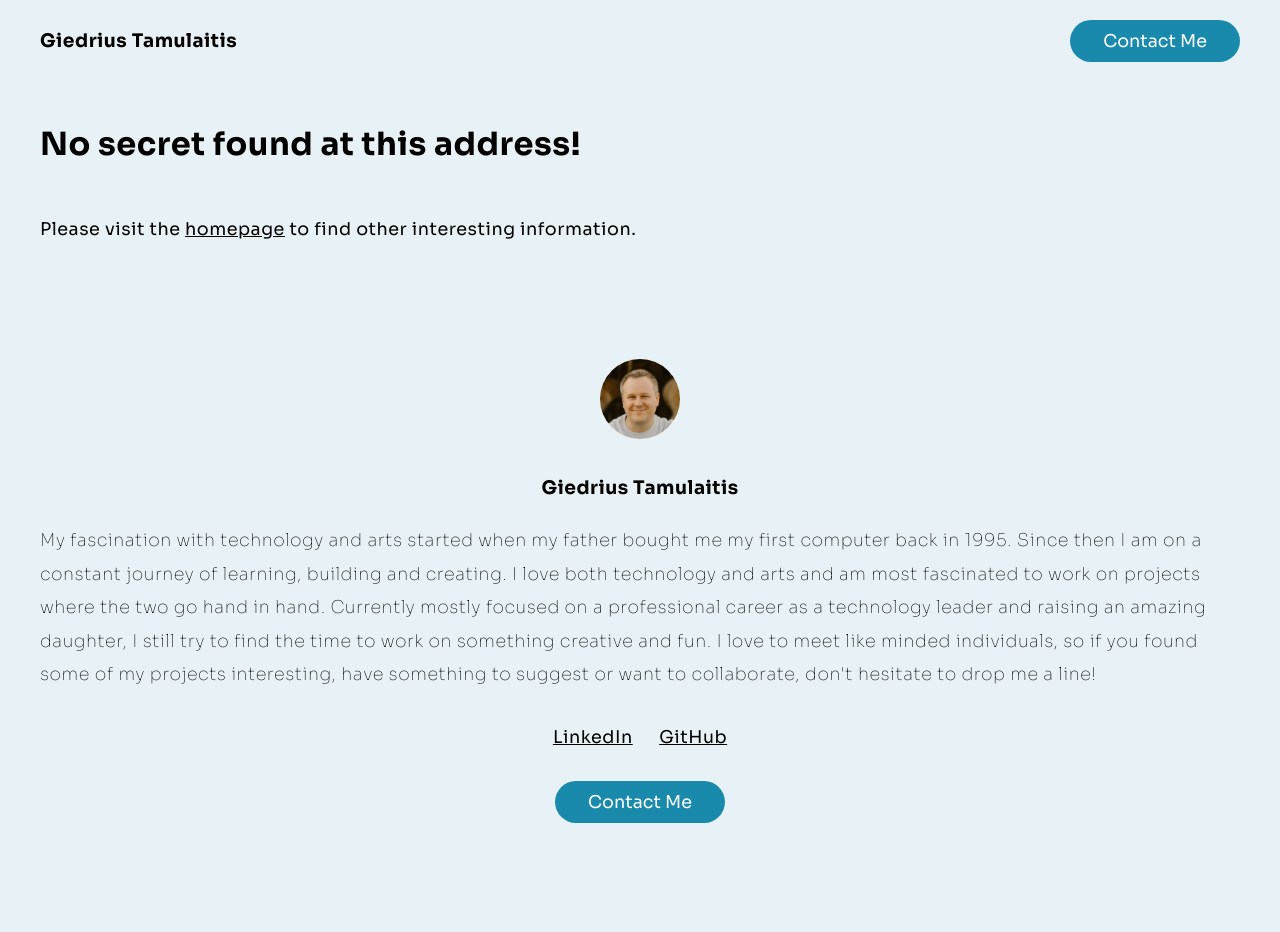
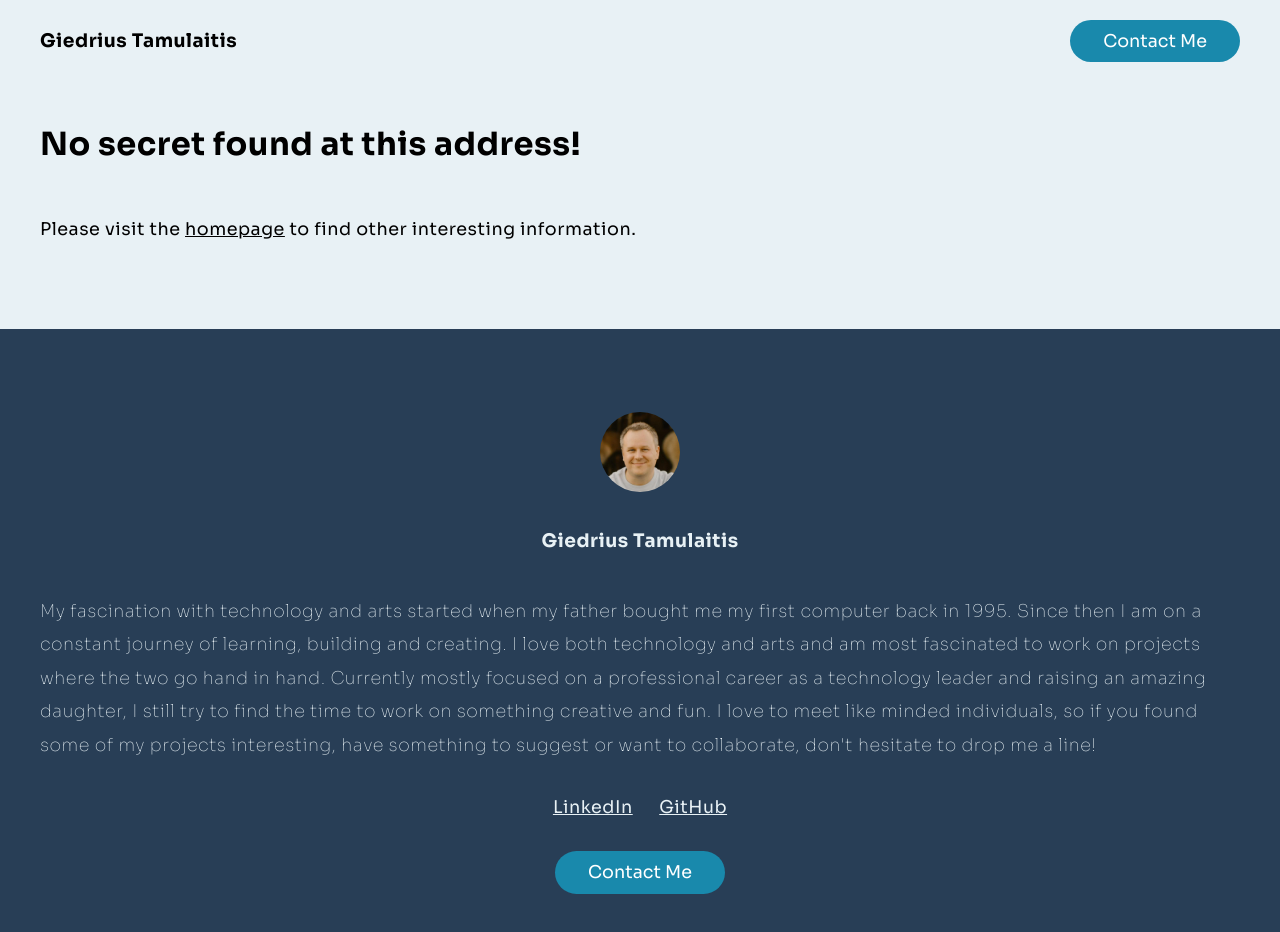
Before and after one commit to GiedriusT/tamulaitis-page, a React (Vite) app: page /secret/1 in a window 1280 px wide. Shown: the top 932 px of the page. Built offline with nearby package versions, Linux system fonts and the light colour scheme.

Commit message:
Change footer background

```diff
--- a/src/components/Layout/Footer/Footer.styles.ts
+++ b/src/components/Layout/Footer/Footer.styles.ts
@@ -1,8 +1,12 @@
 import styled from 'styled-components';
+import { COLORS } from '../../../theme/constants';
+import { PaddedContainer } from '../Layout.styles';
 
 export const FooterContainer = styled.footer`
   padding-top: calc(2 * 1.66em);
   padding-bottom: calc(4 * 1.66em);
+  background-color: ${COLORS.footerBackground};
+  color: ${COLORS.footerText};
 `;
 
 export const ProfilePictureContainer = styled.div`
@@ -20,7 +24,7 @@ export const ProfilePictureContainer = styled.div`
   }
 `;
 
-export const InfoContainer = styled.div`
+export const InfoContainer = styled(PaddedContainer)`
   padding-top: 30px;
 `;
 
@@ -46,6 +50,7 @@ export const ProfileLinks = styled.div`
 
 export const ProfileLink = styled.a`
   margin: 0 0.83rem;
+  color: ${COLORS.footerText};
 `;
 
 export const ContactButtonContainer = styled.div`
--- a/src/components/Layout/Layout.styles.ts
+++ b/src/components/Layout/Layout.styles.ts
@@ -2,8 +2,12 @@ import styled from 'styled-components';
 import { PAGE_PADDING_HORIZONTAL } from '../../theme/constants';
 
 export const LayoutContainer = styled.div`
+  width: 100%;
+  min-height: 100vh;
+`;
+
+export const PaddedContainer = styled.div`
   max-width: 1200px;
-  min-height: 100vh;
   margin-left: auto;
   margin-right: auto;
   padding-left: ${PAGE_PADDING_HORIZONTAL};
@@ -14,5 +18,6 @@ export const LayoutContainer = styled.div`
 
 export const ContentContainer = styled.div`
   padding-top: 20px;
+  margin-bottom: calc(2 * 1.66em);
   flex: 1;
 `;
--- a/src/components/Layout/Layout.tsx
+++ b/src/components/Layout/Layout.tsx
@@ -8,10 +8,12 @@ const Layout: React.FC<{ children: React.ReactNode }> = ({ children }) => {
   return (
     <S.LayoutContainer>
       <GlobalStyle />
-      <Header />
-      <S.ContentContainer>
-        {children}
-      </S.ContentContainer>
+      <S.PaddedContainer>
+        <Header />
+        <S.ContentContainer>
+          {children}
+        </S.ContentContainer>
+      </S.PaddedContainer>
       <Footer />
     </S.LayoutContainer>
   );
--- a/src/theme/constants.ts
+++ b/src/theme/constants.ts
@@ -1 +1,8 @@
 export const PAGE_PADDING_HORIZONTAL = '20px';
+
+export const COLORS = {
+  primaryBackround: '#e8f1f5',
+  primaryText: '#000000',
+  footerBackground: '#283e56',
+  footerText: '#e8f1f5',
+};
```
